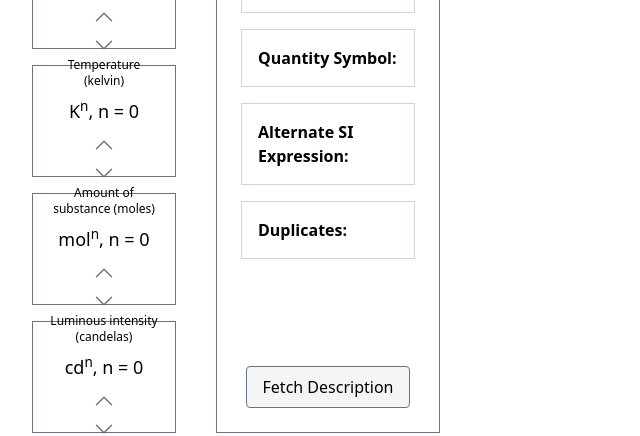
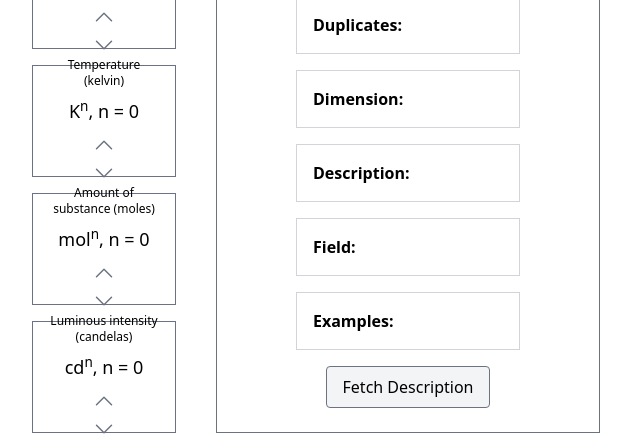
Before and after one commit to MaxrWal/si_unit, a Next.js app: page / in a window 1280 px wide. Shown: the part 479-915 px from the top of the page, without its empty margins (0-640 px from the left). Built offline with nearby package versions, Linux system fonts and the light colour scheme.

Commit message:
Added extra fields to data

```diff
--- a/data/siUnits.json
+++ b/data/siUnits.json
@@ -5,7 +5,11 @@
     "SISymbol": "m/s",
     "quantitySymbol": "v",
     "alternateSIExpression": null,
-    "duplicates": null
+    "duplicates": null,
+    "dimension": "LT^-1",
+    "description": "Measures the rate of change of position with respect to time.",
+    "field": "Kinematics",
+    "examples": ["Speed of a car", "Velocity of a river flow"]
   },
   "s^-2 · m^1": {
     "name": "metre per second squared",
@@ -13,7 +17,11 @@
     "SISymbol": "m/s²",
     "quantitySymbol": "a",
     "alternateSIExpression": null,
-    "duplicates": null
+    "duplicates": null,
+    "dimension": "LT^-2",
+    "description": "Measures the rate of change of velocity with respect to time.",
+    "field": "Kinematics",
+    "examples": ["Acceleration due to gravity", "Deceleration of a braking car"]
   },
   "m^-1": {
     "name": "reciprocal metre",
@@ -21,7 +29,11 @@
     "SISymbol": "m⁻¹",
     "quantitySymbol": "ν̃",
     "alternateSIExpression": null,
-    "duplicates": null
+    "duplicates": null,
+    "dimension": "L^-1",
+    "description": "Measures the spatial frequency of a wave.",
+    "field": "Optics, Wave Mechanics",
+    "examples": ["X-ray diffraction patterns", "Wave number of a sound wave"]
   },
   "m^-3 · kg^1": {
     "name": "kilogram per cubic metre",
@@ -29,7 +41,11 @@
     "SISymbol": "kg/m³",
     "quantitySymbol": "ρ",
     "alternateSIExpression": null,
-    "duplicates": null
+    "duplicates": null,
+    "dimension": "ML^-3",
+    "description": "Measures the mass per unit volume of a substance.",
+    "field": "Mechanics, Fluid Mechanics",
+    "examples": ["Density of water, Density of air"]
   },
   "m^-2 · kg^1": {
     "name": "kilogram per square metre",
@@ -37,7 +53,11 @@
     "SISymbol": "kg/m²",
     "quantitySymbol": "σ",
     "alternateSIExpression": null,
-    "duplicates": null
+    "duplicates": null,
+    "dimension": "ML^-2",
+    "description": "Measures the mass per unit area of a surface.",
+    "field": "Mechanics, Materials Science",
+    "examples": ["Mass per unit area of a sheet of paper, Mass per unit area of a thin film"]
   },
   "m^3 · kg^-1": {
     "name": "cubic metre per kilogram",
@@ -45,7 +65,11 @@
     "SISymbol": "m³/kg",
     "quantitySymbol": "v",
     "alternateSIExpression": null,
-    "duplicates": null
+    "duplicates": null,
+    "dimension": "M^-1L^3",
+    "description": "Measures the volume occupied by a unit mass of a substance.",
+    "field": "Thermodynamics, Fluid Mechanics",
+    "examples": ["Specific volume of steam, Specific volume of liquid water"]
   },
   "m^-2 · A^1": {
     "name": "ampere per square metre",
@@ -53,7 +77,11 @@
     "SISymbol": "A/m²",
     "quantitySymbol": "J",
     "alternateSIExpression": null,
-    "duplicates": null
+    "duplicates": null,
+    "dimension": "IT^-2L^-2",
+    "description": "Measures the electric current flowing through a unit area.",
+    "field": "Electromagnetism",
+    "examples": "Current density in a wire, Current density in a semiconductor"
   },
   "m^-1 · A^1": {
     "name": "ampere per metre",
@@ -61,7 +89,11 @@
     "SISymbol": "A/m",
     "quantitySymbol": "H",
     "alternateSIExpression": null,
-    "duplicates": null
+    "duplicates": null,
+    "dimension": "IL^-1",
+    "description": "Measures the strength of a magnetic field.",
+    "field": "Electromagnetism",
+    "examples": "Magnetic field strength inside a solenoid, Magnetic field strength of the Earth"
   },
   "m^-3 · mol^1": {
     "name": "mole per cubic metre",
@@ -69,7 +101,11 @@
     "SISymbol": "mol/m³",
     "quantitySymbol": "c",
     "alternateSIExpression": null,
-    "duplicates": null
+    "duplicates": null,
+    "dimension": "N L^-3",
+    "description": "Measures the amount of substance per unit volume of a solution.",
+    "field": "Chemistry",
+    "examples": "Concentration of a salt solution, Concentration of a gas in air"
   },
   "m^-2 · cd^1": {
     "name": "candela per square metre",
@@ -77,7 +113,11 @@
     "SISymbol": "cd/m²",
     "quantitySymbol": "Lᵥ",
     "alternateSIExpression": null,
-    "duplicates": null
+    "duplicates": null,
+    "dimension": "J cd L^-2",
+    "description": "Measures the luminous intensity per unit projected area of a surface.",
+    "field": "Photometry",
+    "examples": "Luminance of a computer screen, Luminance of a light bulb"
   },
   "s^-1 · m^-1 · kg^1": {
     "name": "pascal-second",
@@ -85,7 +125,11 @@
     "SISymbol": "Pa·s",
     "quantitySymbol": "η",
     "alternateSIExpression": null,
-    "duplicates": null
+    "duplicates": null,
+    "dimension": "ML^-1T^-1",
+    "description": "Measures the resistance of a fluid to shear stress.",
+    "field": "Fluid Mechanics",
+    "examples": "Viscosity of water, Viscosity of oil"
   },
   "s^-2 · m^2 · kg^1": {
     "name": "newton-metre",
@@ -93,7 +137,11 @@
     "SISymbol": "N·m",
     "quantitySymbol": "τ",
     "alternateSIExpression": null,
-    "duplicates": "joule"
+    "duplicates": "joule",
+    "dimension": "ML^2T^-2",
+    "description": "Measures the torque or rotational force applied to an object.",
+    "field": "Mechanics, Physics",
+    "examples": ["Torque applied to a wrench, Torque produced by an electric motor"]
   },
   "s^-2 · kg^1": {
     "name": "newton per metre",
@@ -101,7 +149,11 @@
     "SISymbol": "N/m",
     "quantitySymbol": "T",
     "alternateSIExpression": null,
-    "duplicates": null
+    "duplicates": null,
+    "dimension": "MT^-2",
+    "description": "Measures the surface tension of a liquid.",
+    "field": "Physics, Chemistry",
+    "examples": ["Surface tension of water, Surface tension of mercury"]
   },
   "s^-1": {
     "name": "radian per second",
@@ -109,7 +161,11 @@
     "SISymbol": "rad/s",
     "quantitySymbol": "ω",
     "alternateSIExpression": null,
-    "duplicates": "becquerel"
+    "duplicates": "becquerel",
+    "dimension": "T^-1",
+    "description": "Measures angular velocity or frequency.",
+    "field": "Physics, Mechanics",
+    "examples": ["Angular velocity of a spinning wheel, Frequency of a wave"]
   },
   "s^-2": {
     "name": "radian per second squared",
@@ -117,39 +173,11 @@
     "SISymbol": "rad/s²",
     "quantitySymbol": "α",
     "alternateSIExpression": null,
-    "duplicates": null
-  },
-  "s^-3 · kg^1": {
-    "name": "watt per square metre",
-    "quantity": "irradiance, heat flux density",
-    "SISymbol": "W/m²",
-    "quantitySymbol": "E",
-    "alternateSIExpression": null,
-    "duplicates": null
-  },
-  "s^-2 · m^2 · kg^1 · K^-1": {
-    "name": "joule per kelvin",
-    "quantity": "heat capacity, entropy",
-    "SISymbol": "J/K",
-    "quantitySymbol": "C, S",
-    "alternateSIExpression": null,
-    "duplicates": null
-  },
-  "s^-2 · m^2 · K^-1": {
-    "name": "joule per kilogram-kelvin",
-    "quantity": "specific heat capacity, specific entropy",
-    "SISymbol": "J/(kg·K)",
-    "quantitySymbol": "cₚ, cᵥ",
-    "alternateSIExpression": null,
-    "duplicates": null
-  },
-  "s^-2 · m^2": {
-    "name": "joule per kilogram",
-    "quantity": "specific energy",
-    "SISymbol": "J/kg",
-    "quantitySymbol": "e",
-    "alternateSIExpression": null,
-    "duplicates": "gray, sievert"
+    "duplicates": null,
+    "dimension": "T^-2",
+    "description": "Measures angular acceleration.",
+    "field": "Physics, Mechanics",
+    "examples": ["Angular acceleration of a rotating object"]
   },
   "s^-3 · m^1 · kg^1 · K^-1": {
     "name": "watt per metre-kelvin",
@@ -157,7 +185,11 @@
     "SISymbol": "W/(m·K)",
     "quantitySymbol": "λ",
     "alternateSIExpression": null,
-    "duplicates": null
+    "duplicates": null,
+    "dimension": "ML^2T^-3K^-1",
+    "description": "Measures thermal conductivity, the ability of a material to conduct heat.",
+    "field": "Physics, Thermodynamics",
+    "examples": ["Thermal conductivity of copper, Thermal conductivity of glass"]
   },
   "s^-2 · m^-1 · kg^1": {
     "name": "joule per cubic metre",
@@ -165,7 +197,11 @@
     "SISymbol": "J/m³",
     "quantitySymbol": "u",
     "alternateSIExpression": "Pa",
-    "duplicates": "pascal"
+    "duplicates": "pascal",
+    "dimension": "ML^-1T^-2",
+    "description": "Measures the energy stored per unit volume.",
+    "field": "Physics, Thermodynamics",
+    "examples": ["Energy density of a battery, Energy density of gasoline"]
   },
   "s^-3 · m^1 · kg^1 · A^-1": {
     "name": "volt per metre",
@@ -173,7 +209,11 @@
     "SISymbol": "V/m",
     "quantitySymbol": "E",
     "alternateSIExpression": null,
-    "duplicates": null
+    "duplicates": null,
+    "dimension": "MLT^-3I^-1",
+    "description": "Measures the strength of an electric field.",
+    "field": "Electromagnetism",
+    "examples": "Electric field between two charged plates, Electric field of a point charge"
   },
   "s^1 · m^-3 · A^1": {
     "name": "coulomb per cubic metre",
@@ -181,7 +221,11 @@
     "SISymbol": "C/m³",
     "quantitySymbol": "ρ",
     "alternateSIExpression": null,
-    "duplicates": null
+    "duplicates": null,
+    "dimension": "IT^-1L^-3",
+    "description": "Measures the electric charge per unit volume.",
+    "field": "Electromagnetism",
+    "examples": "Charge density in a capacitor, Charge density in a conductor"
   },
   "s^1 · m^-2 · A^1": {
     "name": "coulomb per square metre",
@@ -189,7 +233,11 @@
     "SISymbol": "C/m²",
     "quantitySymbol": "σ",
     "alternateSIExpression": null,
-    "duplicates": null
+    "duplicates": null,
+    "dimension": "IT^-1L^-2",
+    "description": "Measures the electric charge per unit area.",
+    "field": "Electromagnetism",
+    "examples": "Charge density on a capacitor plate, Charge density on a charged sphere"
   },
   "s^4 · m^-3 · kg^-1 · A^2": {
     "name": "farad per metre",
@@ -197,7 +245,11 @@
     "SISymbol": "F/m",
     "quantitySymbol": "ε",
     "alternateSIExpression": null,
-    "duplicates": null
+    "duplicates": null,
+    "dimension": "M^-1L^-3T^4I^2",
+    "description": "Measures the ability of a material to store electric charge.",
+    "field": "Electromagnetism",
+    "examples": "Permittivity of free space, Permittivity of a dielectric material"
   },
   "s^-2 · m^1 · kg^1 · A^-2": {
     "name": "henry per metre",
@@ -205,7 +257,11 @@
     "SISymbol": "H/m",
     "quantitySymbol": "μ",
     "alternateSIExpression": null,
-    "duplicates": null
+    "duplicates": null,
+    "dimension": "MLT^-2I^-2",
+    "description": "Measures the ability of a material to magnetize in response to an applied magnetic field.",
+    "field": "Electromagnetism",
+    "examples": "Permeability of free space, Permeability of a ferromagnetic material"
   },
   "s^-2 · m^2 · kg^1 · K^-1 · mol^-1": {
     "name": "joule per mole-kelvin",
@@ -213,7 +269,11 @@
     "SISymbol": "J/(mol·K)",
     "quantitySymbol": "Sₘ",
     "alternateSIExpression": null,
-    "duplicates": null
+    "duplicates": null,
+    "dimension": "ML^2T^-2K^-1N^-1",
+    "description": "Measures the entropy or heat capacity per mole of a substance.",
+    "field": "Thermodynamics, Chemistry",
+    "examples": "Molar entropy of water, Molar heat capacity of iron"
   },
   "s^-2 · m^2 · kg^1 · mol^-1": {
     "name": "joule per mole",
@@ -221,7 +281,11 @@
     "SISymbol": "J/mol",
     "quantitySymbol": "Eₘ",
     "alternateSIExpression": null,
-    "duplicates": null
+    "duplicates": null,
+    "dimension": "ML^2T^-2N^-1",
+    "description": "Measures the energy per mole of a substance.",
+    "field": "Chemistry, Physics",
+    "examples": "Molar energy of a chemical reaction, Molar energy of a phase transition"
   },
   "s^1 · kg^-1 · A^1": {
     "name": "coulomb per kilogram",
@@ -229,7 +293,11 @@
     "SISymbol": "C/kg",
     "quantitySymbol": "X",
     "alternateSIExpression": null,
-    "duplicates": null
+    "duplicates": null,
+    "dimension": "IT^-1M^-1",
+    "description": "Measures the amount of ionizing radiation.",
+    "field": "Nuclear Physics",
+    "examples": "Exposure from X-rays, Exposure from gamma rays"
   },
   "s^-3 · m^2": {
     "name": "gray per second",
@@ -237,7 +305,11 @@
     "SISymbol": "Gy/s",
     "quantitySymbol": "Ḋ",
     "alternateSIExpression": null,
-    "duplicates": null
+    "duplicates": null,
+    "dimension": "LT^-3",
+    "description": "Measures the rate at which ionizing radiation is absorbed by a material.",
+    "field": "Nuclear Physics",
+    "examples": "Dose rate from a radioactive source"
   },
   "s^-3 · m^2 · kg^1 · sr^-1": {
     "name": "watt per steradian",
@@ -245,7 +317,11 @@
     "SISymbol": "W/sr",
     "quantitySymbol": "Iₑ",
     "alternateSIExpression": null,
-    "duplicates": null
+    "duplicates": null,
+    "dimension": "ML^2T^-3Θ^-1",
+    "description": "Measures the power radiated by a source per unit solid angle.",
+    "field": "Optics, Physics",
+    "examples": "Radiant intensity of a laser, Radiant intensity of a light bulb"
   },
   "s^-3 · kg^1 · sr^-1": {
     "name": "watt per square metre-steradian",
@@ -253,7 +329,11 @@
     "SISymbol": "W/(m²·sr)",
     "quantitySymbol": "Lₑ",
     "alternateSIExpression": null,
-    "duplicates": null
+    "duplicates": null,
+    "dimension": "ML^-2T^-3Θ^-1",
+    "description": "Measures the radiant power emitted, reflected, transmitted or received by a surface per unit solid angle per unit projected area of the source.",
+    "field": "Optics, Physics",
+    "examples": "Radiance of the Sun, Radiance of a light-emitting diode"
   },
   "s^-1 · m^-3 · mol^1": {
     "name": "katal per cubic metre",
@@ -261,7 +341,11 @@
     "SISymbol": "kat/m³",
     "quantitySymbol": "c",
     "alternateSIExpression": null,
-    "duplicates": null
+    "duplicates": null,
+    "dimension": "NT^-1L^-3",
+    "description": "Measures the catalytic activity per unit volume.",
+    "field": "Chemistry",
+    "examples": "Catalytic activity of an enzyme solution"
   },
   "K^1": {
     "name": "degree Celsius",
@@ -269,7 +353,11 @@
     "SISymbol": "°C",
     "quantitySymbol": "t",
     "alternateSIExpression": null,
-    "duplicates": "kelvin"
+    "duplicates": "kelvin",
+    "dimension": "Θ",
+    "description": "Measures temperature on the Celsius scale.",
+    "field": "Thermodynamics, Physics",
+    "examples": "Temperature of a room, Temperature of boiling water"
   },
   "DUPLICATE A s^-2 · m^2": {
     "name": "gray",
@@ -277,7 +365,11 @@
     "SISymbol": "Gy",
     "quantitySymbol": "D",
     "alternateSIExpression": "J/kg",
-    "duplicates": "joule per kilogram, sievert"
+    "duplicates": "joule per kilogram, sievert",
+    "dimension": "LT^-2",
+    "description": "Measures the amount of ionizing radiation energy absorbed per unit mass of a material.",
+    "field": "Nuclear Physics",
+    "examples": "Dose from a medical X-ray, Dose from radiation therapy"
   },
   "DUPLICATE B s^-2 · m^2": {
     "name": "sievert",
@@ -285,7 +377,11 @@
     "SISymbol": "Sv",
     "quantitySymbol": "H",
     "alternateSIExpression": "J/kg",
-    "duplicates": "joule per kilogram, gray"
+    "duplicates": "joule per kilogram, gray",
+    "dimension": "LT^-2",
+    "description": "Measures the biological effect of ionizing radiation.",
+    "field": "Nuclear Physics",
+    "examples": "Effective dose from background radiation, Effective dose from a nuclear accident"
   },
   "DUPLICATE s^-1": {
     "name": "becquerel",
@@ -293,7 +389,11 @@
     "SISymbol": "Bq",
     "quantitySymbol": "A",
     "alternateSIExpression": null,
-    "duplicates": "radian per second"
+    "duplicates": "radian per second",
+    "dimension": "T^-1",
+    "description": "Measures the rate of radioactive decay.",
+    "field": "Nuclear Physics",
+    "examples": "Activity of a radioactive isotope"
   },
   "DUPLICATE s^-2 · m^-1 · kg^1": {
     "name": "pascal",
@@ -301,6 +401,10 @@
     "SISymbol": "Pa",
     "quantitySymbol": "p",
     "alternateSIExpression": "J/m³",
-    "duplicates": "joule per cubic metre"
+    "duplicates": "joule per cubic metre",
+    "dimension": "ML^-1T^-2",
+    "description": "Measures the force per unit area.",
+    "field": "Mechanics, Physics",
+    "examples": "Atmospheric pressure, Hydrostatic pressure"
   }
 }
--- a/src/app/api/units/route.ts
+++ b/src/app/api/units/route.ts
@@ -11,6 +11,10 @@ type SIUnitsDataType = Record<string, {
   quantitySymbol: string | null;
   alternateSIExpression: string | null;
   duplicates: string | null;
+  dimension: string;
+  description: string;
+  field: string;
+  examples: string[] | string;
 }>;
 
 const siUnits = siUnitsData as SIUnitsDataType;
@@ -31,6 +35,7 @@ export async function GET(request: Request) {
   const foundUnit = siUnits[unitString];
 
   if (foundUnit) {
+    // Return detailed information if unit is found
     return NextResponse.json({
       name: foundUnit.name,
       quantity: foundUnit.quantity,
@@ -38,6 +43,10 @@ export async function GET(request: Request) {
       quantitySymbol: foundUnit.quantitySymbol,
       alternateSIExpression: foundUnit.alternateSIExpression,
       duplicates: foundUnit.duplicates,
+      dimension: foundUnit.dimension,
+      description: foundUnit.description,
+      field: foundUnit.field,
+      examples: foundUnit.examples,
     });
   }
 
--- a/src/app/page.tsx
+++ b/src/app/page.tsx
@@ -34,19 +34,27 @@ const HomePage = () => {
     quantitySymbol: string | null;
     alternateSIExpression: string | null;
     duplicates: string | null;
+    dimension: string | null;
+    description: string | null;
+    field: string | null;
+    examples: string[] | null;
   } | null>(null);
 
   const handleExponentChange = (unit: string, newValue: number) => {
-    setExponents((prevState) => ({
-      ...prevState,
-      [unit]: newValue,
-    }));
+    setExponents((prevState) => {
+      const newState = {
+        ...prevState,
+        [unit]: newValue,
+      };
+      fetchUnitDescription(newState);
+      return newState;
+    });
   };
 
-  const getResultingUnit = () => {
+  const getResultingUnit = (currentExponents = exponents) => {
     return constructUnitString(
       new URLSearchParams(
-        Object.entries(exponents)
+        Object.entries(currentExponents)
           .filter(([_unit, exp]) => exp !== 0)
           .reduce((params, [unit, exp]) => {
             params[unit] = exp.toString();
@@ -56,9 +64,9 @@ const HomePage = () => {
     );
   };
 
-  const fetchUnitDescription = async () => {
+  const fetchUnitDescription = async (currentExponents = exponents) => {
     const queryParams = new URLSearchParams(
-      Object.entries(exponents)
+      Object.entries(currentExponents)
         .filter(([_unit, exp]) => exp !== 0)
         .reduce((params, [unit, exp]) => {
           params[unit] = exp.toString();
@@ -72,21 +80,29 @@ const HomePage = () => {
 
       // Set both fetched data and request data to state, use request data as fallback
       setUnitDetails({
-        name: data.name || `Requested Unit: ${getResultingUnit()}`,
-        quantity: data.quantity || `Requested Quantity: ${getResultingUnit()}`,
-        SISymbol: data.SISymbol || `Requested SI Symbol: ${getResultingUnit()}`,
-        quantitySymbol: data.quantitySymbol || `Requested Quantity Symbol: ${getResultingUnit()}`,
-        alternateSIExpression: data.alternateSIExpression || `Requested Alternate Expression: ${getResultingUnit()}`,
-        duplicates: data.duplicates || `Requested Duplicates: ${getResultingUnit()}`,
+        name: data.name || `Requested Unit: ${getResultingUnit(currentExponents)}`,
+        quantity: data.quantity || `Requested Quantity: ${getResultingUnit(currentExponents)}`,
+        SISymbol: data.SISymbol || `Requested SI Symbol: ${getResultingUnit(currentExponents)}`,
+        quantitySymbol: data.quantitySymbol || `Requested Quantity Symbol: ${getResultingUnit(currentExponents)}`,
+        alternateSIExpression: data.alternateSIExpression || `Requested Alternate Expression: ${getResultingUnit(currentExponents)}`,
+        duplicates: data.duplicates || `Requested Duplicates: ${getResultingUnit(currentExponents)}`,
+        dimension: data.dimension || `Requested Dimension: ${getResultingUnit(currentExponents)}`,
+        description: data.description || `Requested Description: ${getResultingUnit(currentExponents)}`,
+        field: data.field || `Requested Field: ${getResultingUnit(currentExponents)}`,
+        examples: data.examples || [`Requested Examples: ${getResultingUnit(currentExponents)}`],
       });
     } catch (_error) {
       setUnitDetails({
-        name: `Requested Unit: ${getResultingUnit()}`,
-        quantity: `Requested Quantity: ${getResultingUnit()}`,
-        SISymbol: `Requested SI Symbol: ${getResultingUnit()}`,
-        quantitySymbol: `Requested Quantity Symbol: ${getResultingUnit()}`,
-        alternateSIExpression: `Requested Alternate Expression: ${getResultingUnit()}`,
-        duplicates: `Requested Duplicates: ${getResultingUnit()}`,
+        name: `Requested Unit: ${getResultingUnit(currentExponents)}`,
+        quantity: `Requested Quantity: ${getResultingUnit(currentExponents)}`,
+        SISymbol: `Requested SI Symbol: ${getResultingUnit(currentExponents)}`,
+        quantitySymbol: `Requested Quantity Symbol: ${getResultingUnit(currentExponents)}`,
+        alternateSIExpression: `Requested Alternate Expression: ${getResultingUnit(currentExponents)}`,
+        duplicates: `Requested Duplicates: ${getResultingUnit(currentExponents)}`,
+        dimension: `Requested Dimension: ${getResultingUnit(currentExponents)}`,
+        description: `Requested Description: ${getResultingUnit(currentExponents)}`,
+        field: `Requested Field: ${getResultingUnit(currentExponents)}`,
+        examples: [`Requested Examples: ${getResultingUnit(currentExponents)}`],
       });
     }
   };
@@ -132,7 +148,7 @@ const HomePage = () => {
         ))}
       </div>
 
-      <div className="flex flex-col items-center justify-between border border-gray-500 p-6 w-56 h-auto">
+      <div className="flex flex-col items-center justify-between border border-gray-500 p-6 w-96 h-auto">
         <h2 className="text-2xl">Resulting Unit:</h2>
         <BlockMath math={getResultingUnit() === "Dimensionless" ? "Dimensionless" : getResultingUnit()} />
 
@@ -155,10 +171,22 @@ const HomePage = () => {
           <div className="border border-gray-300 p-4 w-full">
             <strong>Duplicates:</strong> {unitDetails?.duplicates}
           </div>
+          <div className="border border-gray-300 p-4 w-full">
+            <strong>Dimension:</strong> {unitDetails?.dimension}
+          </div>
+          <div className="border border-gray-300 p-4 w-full">
+            <strong>Description:</strong> {unitDetails?.description}
+          </div>
+          <div className="border border-gray-300 p-4 w-full">
+            <strong>Field:</strong> {unitDetails?.field}
+          </div>
+          <div className="border border-gray-300 p-4 w-full">
+            <strong>Examples:</strong> {unitDetails?.examples?.join(', ')}
+          </div>
         </div>
 
         <button
-          onClick={fetchUnitDescription}
+          onClick={() => fetchUnitDescription()}
           className="px-4 py-2 mt-4 border border-gray-500 rounded bg-gray-100 hover:bg-gray-200"
         >
           Fetch Description
```
